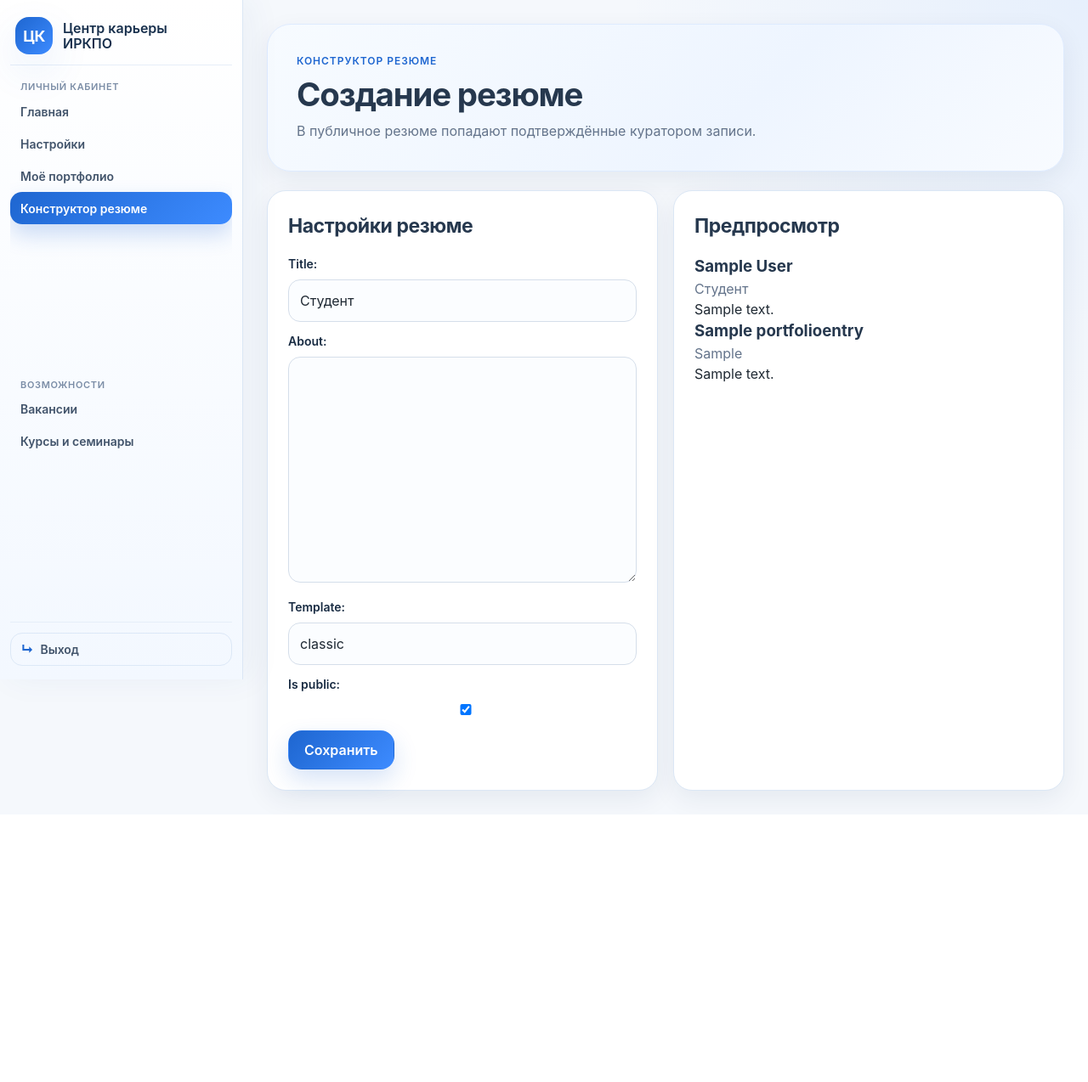
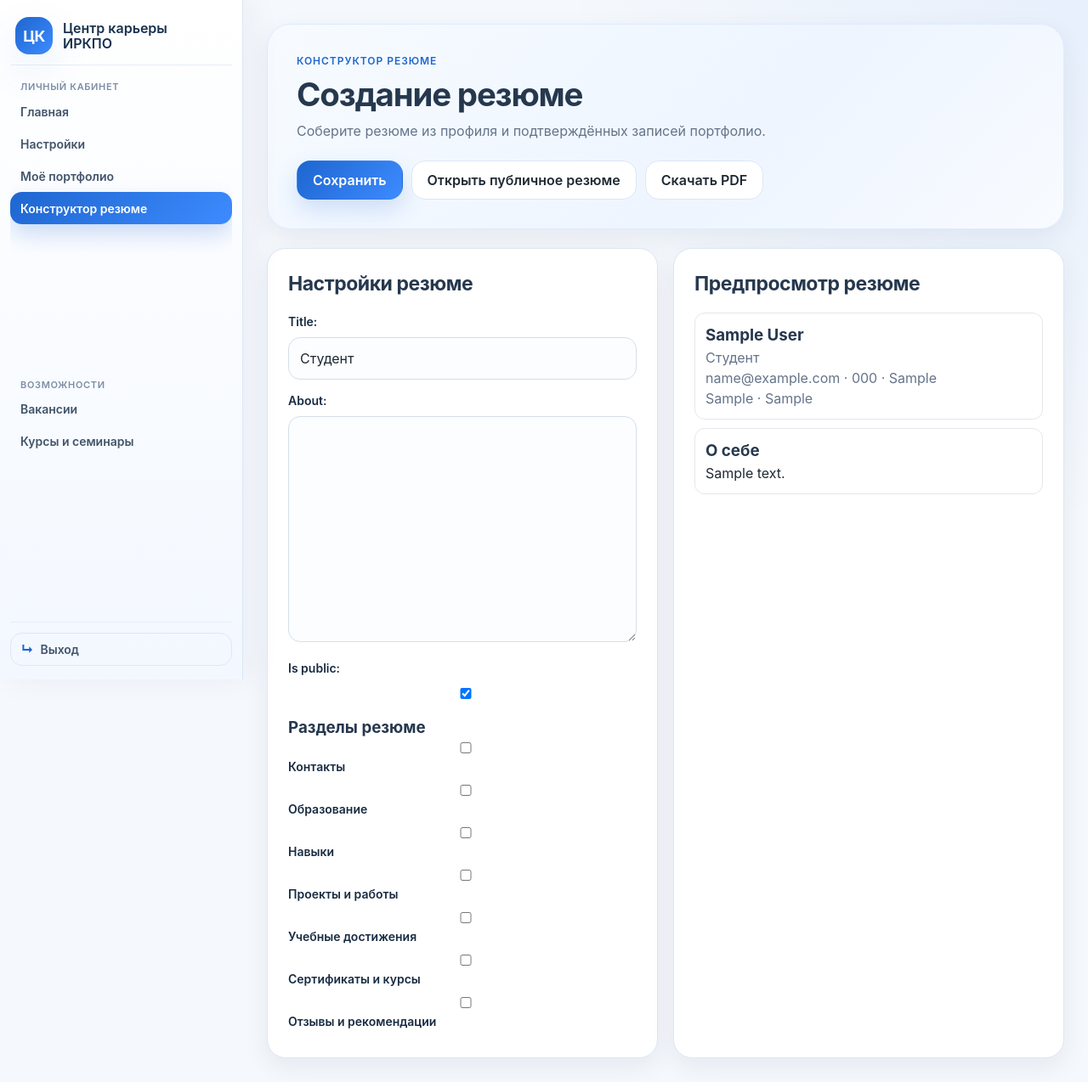
Before and after one commit to liradosik/diploma-career-center-irkpo, a Django app: page /resumes/builder/ in a window 1280 px wide. Shown: the whole page at 85% size. Before the commit the page ends 955 px from the top, so only its background shows below. Run offline with Django 5.2, Linux system fonts and the light colour scheme; a user stored in the database is signed in; data comes from the database, SQL or seed files in the repository; tables that the repository leaves empty hold one stand-in row (values such as "Sample post").

Commit message:
Обновить конструктор и публичное резюме на данных подтвержденного портфолио

```diff
--- a/career_center/apps/accounts/templatetags/ui_extras.py
+++ b/career_center/apps/accounts/templatetags/ui_extras.py
@@ -1,4 +1,5 @@
 from django import template
+from pathlib import Path
 
 register = template.Library()
 
@@ -16,3 +17,17 @@ def initials(full_name):
         return '—'
     parts = [p for p in str(full_name).split() if p]
     return ''.join(part[0].upper() for part in parts[:2])
+
+
+@register.filter
+def basename(path):
+    if not path:
+        return ''
+    return Path(str(path)).name
+
+
+@register.filter
+def is_image_file(filename):
+    if not filename:
+        return False
+    return str(filename).lower().endswith(('.jpg', '.jpeg', '.png', '.gif', '.webp'))
--- a/career_center/apps/accounts/views.py
+++ b/career_center/apps/accounts/views.py
@@ -300,7 +300,7 @@ def curator_student_detail(request, student_id):
         curator_students_queryset(request.user, include_graduates=True),
         id=student_id,
     )
-    entries = PortfolioEntry.objects.filter(student=student).order_by('-created_at')
+    entries = PortfolioEntry.objects.filter(student=student).prefetch_related('attachments').order_by('-created_at')
     resume = getattr(student, 'resume_settings', None)
     profile = getattr(student, 'student_profile', None)
     resume_public_url = ''
@@ -512,10 +512,12 @@ def admin_student_detail(request, student_id):
             'curator': student.study_group.curator,
         }
 
+    portfolio_entries = PortfolioEntry.objects.filter(student=student).prefetch_related('attachments').order_by('-created_at')[:10]
+
     return render(
         request,
         'adminpanel/student_detail.html',
-        {'student': student, 'form': form, 'group_profile': group_profile},
+        {'student': student, 'form': form, 'group_profile': group_profile, 'portfolio_entries': portfolio_entries},
     )
 
 
--- a/career_center/apps/portfolio/views.py
+++ b/career_center/apps/portfolio/views.py
@@ -100,7 +100,7 @@ def edit_entry(request, pk):
 @role_required(User.Role.CURATOR)
 def review_queue(request):
     students = User.objects.filter(role=User.Role.STUDENT).filter(Q(study_group__curator=request.user, study_group__is_active=True) | Q(study_group__isnull=True, curator=request.user)).exclude(academic_status=User.AcademicStatus.GRADUATED).distinct()
-    entries_qs = PortfolioEntry.objects.filter(student__in=students).select_related('student').order_by('-created_at')
+    entries_qs = PortfolioEntry.objects.filter(student__in=students).select_related('student').prefetch_related('attachments').order_by('-created_at')
 
     if request.method == 'POST':
         entry = get_object_or_404(entries_qs, id=request.POST.get('entry_id'))
--- a/career_center/apps/resumes/forms.py
+++ b/career_center/apps/resumes/forms.py
@@ -4,6 +4,35 @@ from .models import ResumeSettings
 
 
 class ResumeSettingsForm(forms.ModelForm):
+    SECTION_CHOICES = [
+        ('contacts', 'Контакты'),
+        ('education', 'Образование'),
+        ('skills', 'Навыки'),
+        ('projects', 'Проекты и работы'),
+        ('achievements', 'Учебные достижения'),
+        ('certificates', 'Сертификаты и курсы'),
+        ('recommendations', 'Отзывы и рекомендации'),
+    ]
+
+    selected_sections = forms.MultipleChoiceField(
+        choices=SECTION_CHOICES,
+        required=False,
+        widget=forms.CheckboxSelectMultiple,
+        label='Разделы резюме',
+    )
+
     class Meta:
         model = ResumeSettings
-        fields = ('title', 'about', 'template', 'is_public')
+        fields = ('title', 'about', 'is_public', 'selected_sections')
+
+    def __init__(self, *args, **kwargs):
+        super().__init__(*args, **kwargs)
+        if self.instance and self.instance.selected_sections:
+            self.initial['selected_sections'] = self.instance.selected_sections
+
+    def save(self, commit=True):
+        instance = super().save(commit=False)
+        instance.selected_sections = self.cleaned_data.get('selected_sections', [])
+        if commit:
+            instance.save()
+        return instance
--- a/career_center/apps/resumes/views.py
+++ b/career_center/apps/resumes/views.py
@@ -1,3 +1,4 @@
+from django.http import HttpResponse
 from django.shortcuts import get_object_or_404, render
 
 from apps.accounts.decorators import role_required
@@ -18,6 +19,25 @@ def _group_entries(entries):
     return grouped
 
 
+def _resume_payload(student, resume, profile):
+    entries = list(
+        PortfolioEntry.objects.filter(student=student, status=PortfolioEntry.Status.APPROVED)
+        .prefetch_related('attachments')
+        .order_by('-date', '-created_at')
+    )
+    about_text = ((getattr(resume, 'about', '') or '') or getattr(profile, 'about', '') or '').strip()
+    section_defaults = ['contacts', 'education', 'skills', 'projects', 'achievements', 'certificates', 'recommendations']
+    selected_sections = (getattr(resume, 'selected_sections', None) or section_defaults)
+    grouped = {
+        'skills': [e for e in entries if e.type == 'skill'],
+        'projects': [e for e in entries if e.type == 'project'],
+        'achievements': [e for e in entries if e.type == 'academic'],
+        'certificates': [e for e in entries if e.type in {'creative', 'sport', 'social'}],
+        'recommendations': [e for e in entries if e.type == 'recommendation'],
+    }
+    return entries, grouped, about_text, selected_sections
+
+
 @role_required(User.Role.STUDENT)
 def builder(request):
     settings_obj, _ = ResumeSettings.objects.get_or_create(student=request.user)
@@ -28,8 +48,7 @@ def builder(request):
             form.save()
     else:
         form = ResumeSettingsForm(instance=settings_obj)
-    entries = list(PortfolioEntry.objects.filter(student=request.user, status=PortfolioEntry.Status.APPROVED))
-    about_text = (settings_obj.about or (profile.about if profile else '')).strip()
+    entries, grouped_entries, about_text, selected_sections = _resume_payload(request.user, settings_obj, profile)
     has_base_data = any(
         [
             request.user.full_name,
@@ -47,7 +66,8 @@ def builder(request):
             'entries': entries,
             'resume': settings_obj,
             'profile': profile,
-            'grouped_entries': _group_entries(entries),
+            'grouped_entries': grouped_entries,
+            'selected_sections': selected_sections,
             'has_resume_data': has_base_data or bool(entries),
             'about_text': about_text,
         },
@@ -57,9 +77,20 @@ def builder(request):
 def public_resume(request, token):
     profile = get_object_or_404(StudentProfile, public_resume_token=token)
     resume = getattr(profile.user, 'resume_settings', None)
-    entries = list(PortfolioEntry.objects.filter(student=profile.user, status=PortfolioEntry.Status.APPROVED))
-    about_text = ((getattr(resume, 'about', '') or '') or profile.about or '').strip()
+    if not resume or not resume.is_public:
+        return render(request, 'resumes/public.html', {'is_unavailable': True, 'student': profile.user}, status=404)
+    entries, grouped_entries, about_text, selected_sections = _resume_payload(profile.user, resume, profile)
     has_resume_data = any([profile.user.full_name, getattr(resume, 'title', ''), about_text, entries])
+    is_owner_view = request.user.is_authenticated and request.user.id == profile.user_id
+    if request.GET.get('download') == 'pdf':
+        html = render(request, 'resumes/public.html', {
+            'student': profile.user, 'profile': profile, 'resume': resume, 'entries': entries,
+            'grouped_entries': grouped_entries, 'about_text': about_text, 'has_resume_data': has_resume_data,
+            'selected_sections': selected_sections, 'is_owner_view': is_owner_view, 'is_pdf_mode': True,
+        }).content
+        response = HttpResponse(html, content_type='text/html; charset=utf-8')
+        response['Content-Disposition'] = f'attachment; filename=\"resume-{profile.user_id}.html\"'
+        return response
     return render(
         request,
         'resumes/public.html',
@@ -68,8 +99,10 @@ def public_resume(request, token):
             'profile': profile,
             'resume': resume,
             'entries': entries,
-            'grouped_entries': _group_entries(entries),
+            'grouped_entries': grouped_entries,
             'about_text': about_text,
             'has_resume_data': has_resume_data,
+            'selected_sections': selected_sections,
+            'is_owner_view': is_owner_view,
         },
     )
--- a/career_center/static/css/style.css
+++ b/career_center/static/css/style.css
@@ -3933,3 +3933,21 @@ input[type="submit"].btn-primary:hover {
 .student-portfolio-form-card .student-portfolio-form p{margin-bottom:14px}
 .student-portfolio-existing-files{margin:14px 0;padding:12px;border:1px solid #dbeafe;border-radius:12px;background:#f8fbff}
 .student-portfolio-file-row{display:flex;gap:8px;align-items:center;margin:8px 0}
+
+.portfolio-attachments-block{margin:10px 0 6px}
+.portfolio-attachments-list{display:flex;flex-direction:column;gap:8px}
+.portfolio-attachment-item{display:flex;align-items:center;gap:10px;flex-wrap:wrap;padding:8px 10px;background:#f8fafc;border:1px solid #e2e8f0;border-radius:10px}
+.portfolio-attachment-thumb{width:44px;height:44px;object-fit:cover;border-radius:8px;border:1px solid #cbd5e1;display:block}
+.portfolio-attachment-item a{color:#1e40af;text-decoration:none}
+.portfolio-attachment-item a:hover{text-decoration:underline}
+
+.student-resume-builder .hero-actions{display:flex;gap:10px;flex-wrap:wrap}
+.student-resume-settings p{margin-bottom:14px}
+.student-resume-settings ul{list-style:none;padding:0;margin:8px 0 0}
+.student-resume-settings li{padding:10px;border:1px solid #dbeafe;border-radius:12px;margin-bottom:8px;background:#f8fbff}
+.student-resume-preview{background:#fff}
+.student-resume-preview .list-item{border:1px solid #e5e7eb;border-radius:12px;padding:12px;margin-bottom:10px}
+.public-resume-page{display:flex;flex-direction:column;gap:16px}
+.public-resume-card{border-radius:20px;border:1px solid #dbeafe;background:#fff}
+.public-resume-section{padding:8px 0;border-top:1px solid #e5e7eb}
+.public-resume-attachments .portfolio-attachments-list{gap:6px}
--- a/career_center/templates/curator/review_queue.html
+++ b/career_center/templates/curator/review_queue.html
@@ -33,6 +33,7 @@
         </div>
 
         <p>{{ e.description|truncatechars:240 }}</p>
+        {% include 'portfolio/_attachments.html' with attachments=e.attachments.all legacy_file=e.file %}
 
         {% if e.reviewed_at %}<p class="muted">Проверено: {{ e.reviewed_at|date:'d.m.Y H:i' }}</p>{% endif %}
         {% if e.curator_comment %}<p class="muted">Комментарий куратора: {{ e.curator_comment }}</p>{% endif %}
--- a/career_center/templates/curator/student_detail.html
+++ b/career_center/templates/curator/student_detail.html
@@ -68,6 +68,7 @@
         </div>
         <p class="curator-review-meta-line">{{ entry.type }} · {{ entry.date }}</p>
         <p>{{ entry.description|truncatechars:220 }}</p>
+        {% include 'portfolio/_attachments.html' with attachments=entry.attachments.all legacy_file=entry.file %}
         {% if entry.curator_comment %}<p class="muted">Комментарий куратора: {{ entry.curator_comment }}</p>{% endif %}
       </article>
     {% empty %}
--- a/career_center/templates/resumes/builder.html
+++ b/career_center/templates/resumes/builder.html
@@ -2,31 +2,42 @@
 {% load ui_extras %}
 {% block title %}Конструктор резюме{% endblock %}
 {% block content %}
-<section class="hero">
+<section class="hero student-resume-builder">
   <div class="hero-kicker">Конструктор резюме</div>
   <h1>Создание резюме</h1>
-  <p>В публичное резюме попадают подтверждённые куратором записи.</p>
+  <p>Соберите резюме из профиля и подтверждённых записей портфолио.</p>
+  <div class="hero-actions">
+    <button class="btn btn-primary" type="submit" form="resume-settings-form">Сохранить</button>
+    {% if resume and resume.is_public and profile %}<a class="btn" target="_blank" href="{% url 'resumes:public' profile.public_resume_token %}">Открыть публичное резюме</a>{% endif %}
+    {% if profile %}<a class="btn" target="_blank" href="{% url 'resumes:public' profile.public_resume_token %}?download=pdf">Скачать PDF</a>{% endif %}
+  </div>
 </section>
 
-<section class="section grid grid-2">
-  <div class="card">
+<section class="section grid grid-2 student-resume-builder">
+  <div class="card student-resume-settings">
     <h2>Настройки резюме</h2>
-    <form method="post">{% csrf_token %}{{ form.as_p }}<div class="inline-actions"><button class="btn btn-primary" type="submit">Сохранить</button></div></form>
+    <form method="post" id="resume-settings-form">{% csrf_token %}
+      <p>{{ form.title.label_tag }} {{ form.title }}</p>
+      <p>{{ form.about.label_tag }} {{ form.about }}</p>
+      <p>{{ form.is_public.label_tag }} {{ form.is_public }}</p>
+      <h3>Разделы резюме</h3>
+      {{ form.selected_sections }}
+    </form>
   </div>
-  <div class="card">
-    <h2>Предпросмотр</h2>
-    {% if has_resume_data %}
-      <div class="list-item">
-        <h3>{{ request.user.full_name|default:'Имя не заполнено' }}</h3>
-        {% if resume.title %}<p class="muted">{{ resume.title }}</p>{% endif %}
-        {% if about_text %}<p>{{ about_text }}</p>{% else %}<p class="muted">Раздел «О себе» пока пуст.</p>{% endif %}
-      </div>
-      {% for e in entries %}
-        <div class="list-item"><h3>{{ e.title }}</h3><p class="muted">{{ PORTFOLIO_TYPE_LABELS|dict_get:e.type }}</p><p>{{ e.description|truncatechars:120 }}</p></div>
-      {% empty %}<p class="muted">Нет подтверждённых записей для публикации.</p>{% endfor %}
-    {% else %}
-      <p class="muted">Пока нет данных для резюме. Заполните профиль и добавьте записи портфолио.</p>
-    {% endif %}
+  <div class="card student-resume-preview">
+    <h2>Предпросмотр резюме</h2>
+    <div class="list-item">
+      <h3>{{ request.user.full_name|default:'Имя не заполнено' }}</h3>
+      <p class="muted">{{ resume.title }}</p>
+      <p class="muted">{{ request.user.email }} · {{ profile.phone|default:'—' }} · {{ profile.city|default:'—' }}</p>
+      <p class="muted">{{ request.user.group|default:'—' }} · {{ request.user.specialty|default:'—' }}</p>
+    </div>
+    {% if about_text %}<div class="list-item"><h3>О себе</h3><p>{{ about_text }}</p></div>{% endif %}
+    {% if 'projects' in selected_sections and grouped_entries.projects %}<div class="list-item"><h3>Проекты и работы</h3>{% for e in grouped_entries.projects %}<p><strong>{{ e.title }}</strong> — {{ e.description|truncatechars:110 }}</p>{% endfor %}</div>{% endif %}
+    {% if 'achievements' in selected_sections and grouped_entries.achievements %}<div class="list-item"><h3>Учебные достижения</h3>{% for e in grouped_entries.achievements %}<p>{{ e.title }}</p>{% endfor %}</div>{% endif %}
+    {% if 'certificates' in selected_sections and grouped_entries.certificates %}<div class="list-item"><h3>Сертификаты и курсы</h3>{% for e in grouped_entries.certificates %}<p>{{ e.title }}</p>{% endfor %}</div>{% endif %}
+    {% if 'skills' in selected_sections and grouped_entries.skills %}<div class="list-item"><h3>Навыки</h3>{% for e in grouped_entries.skills %}<p>{{ e.title }}</p>{% endfor %}</div>{% endif %}
+    {% if 'recommendations' in selected_sections and grouped_entries.recommendations %}<div class="list-item"><h3>Отзывы и рекомендации</h3>{% for e in grouped_entries.recommendations %}<p>{{ e.title }}</p>{% endfor %}</div>{% endif %}
   </div>
 </section>
 {% endblock %}
```
Also changed, not shown: career_center/templates/adminpanel/student_detail.html (+23 -0 lines), career_center/templates/portfolio/_attachments.html (added, +36 -0 lines), career_center/templates/portfolio/list.html (+1 -9 lines), career_center/templates/resumes/public.html (+32 -28 lines).
